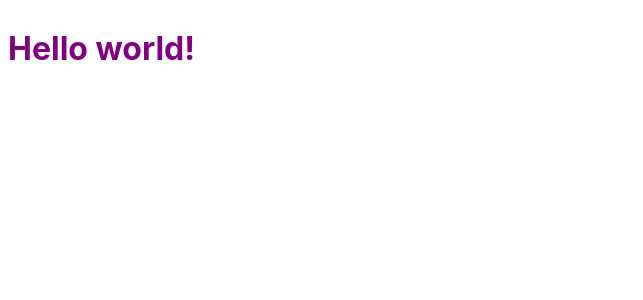
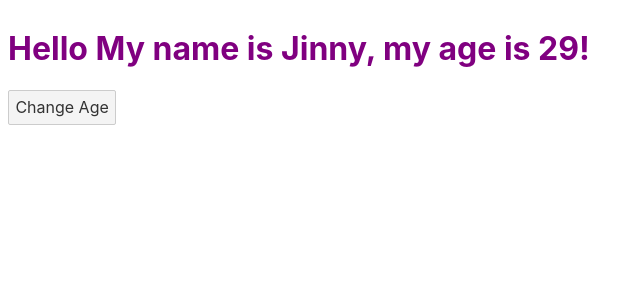
Before and after one commit to cocobi24/Learn-To-Svelte, a Svelte app: page / in a window 1280 px wide. Shown: the top 300 px of the page, without its empty margins (0-643 px from the left). Built offline with nearby package versions, Linux system fonts and the light colour scheme.

Commit message:
props -> onClick
props -> onClick

```diff
--- a/src/App.svelte
+++ b/src/App.svelte
@@ -1,5 +1,10 @@
 <script>
-	export let name;
+	let name = 'Jinny'
+	let age = 29
+
+	function incrementAge() {
+		age++;
+	}
 </script>
 
 <style>
@@ -8,4 +13,5 @@
 	}
 </style>
 
-<h1>Hello {name}!</h1>
+<h1>Hello  My name is {name}, my age is {age}!</h1>
+<button on:click="{incrementAge}">Change Age</button>
--- a/src/main.js
+++ b/src/main.js
@@ -2,9 +2,10 @@ import App from './App.svelte';
 
 const app = new App({
 	target: document.body,
-	props: {
-		name: 'world'
-	}
+	// props: {
+	// 	name: 'world',
+	// 	age: 29
+	// }
 });
 
 export default app;
```
Also changed, not shown: 1 other file (tests, documents, lock files or other folders).
